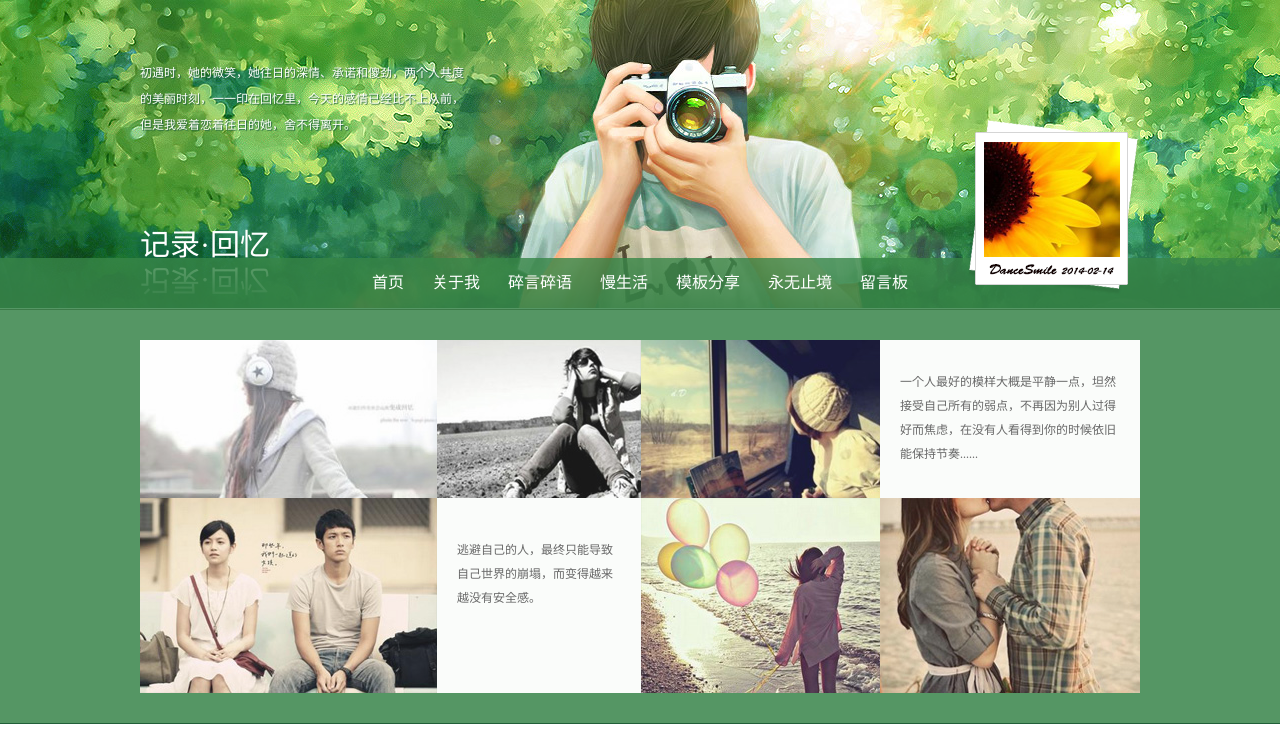
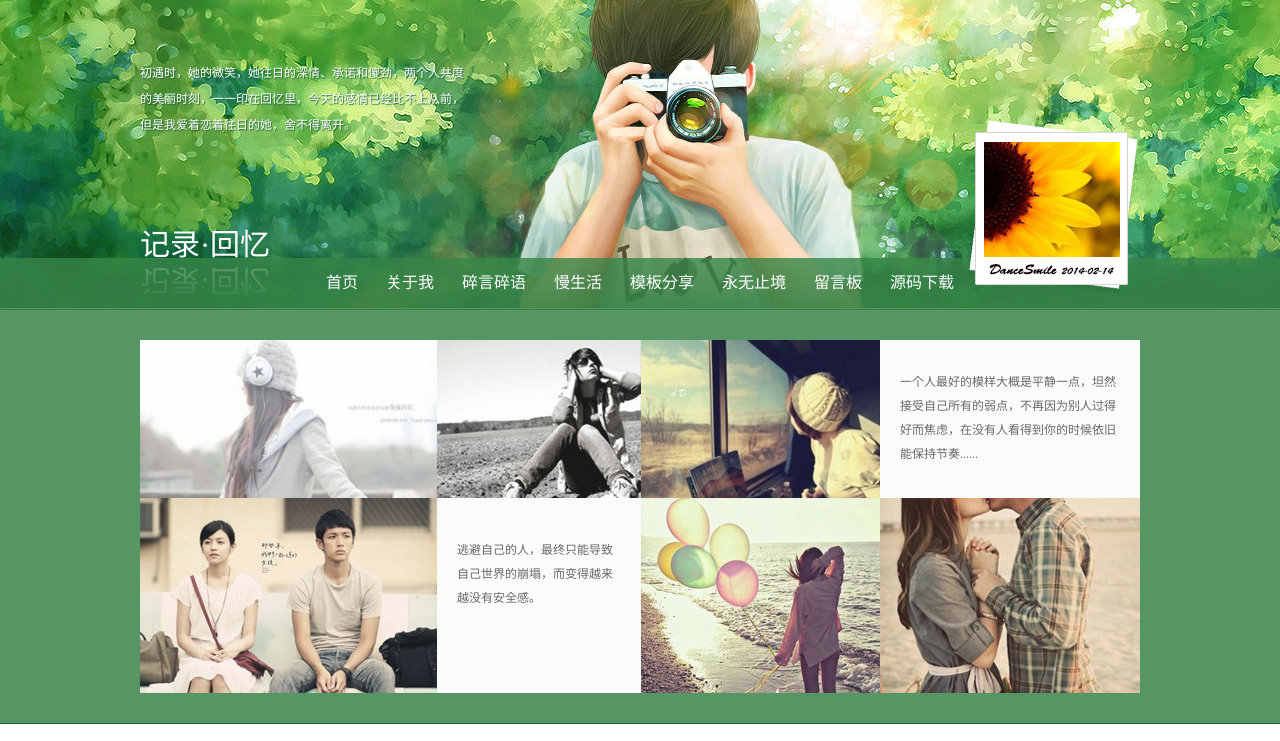
Before and after one commit to LongYil/LongYil.github.io, a plain HTML site: page index.html in a window 1280 px wide. Shown: the top 741 px of the page. Drawn offline with Linux system fonts and the light colour scheme.

Commit message:
测试修改首页.

```diff
--- a/index.html
+++ b/index.html
@@ -27,6 +27,7 @@
       <li><a href="#">模板分享</a></li>
       <li><a href="#">永无止境</a></li>
       <li><a href="#">留言板</a></li>
+      <li><a href="https://github.com/LongYil/LongYil.github.io.git">源码下载</a></li>
     </ul>
   </div>
   <!--nav end-->
```
